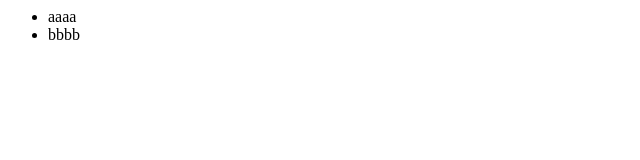
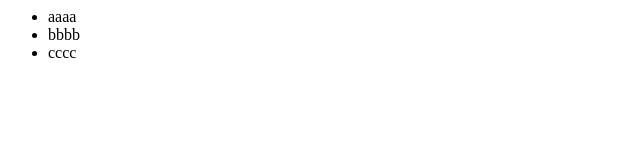
Before and after one commit to Kezeile/Hello-World, a plain HTML site: page index.html in a window 1280 px wide. Shown: the full height of the page, 0-640 px from the left. Drawn offline with Linux system fonts and the light colour scheme.

Commit message:
made changes:

```diff
--- a/index.html
+++ b/index.html
@@ -4,6 +4,7 @@
 			<ul>
 				<li>aaaa</li>
 				<li>bbbb</li>
+				<li>cccc</li>
 			</ul>
 		</div>
 	</body>
```
